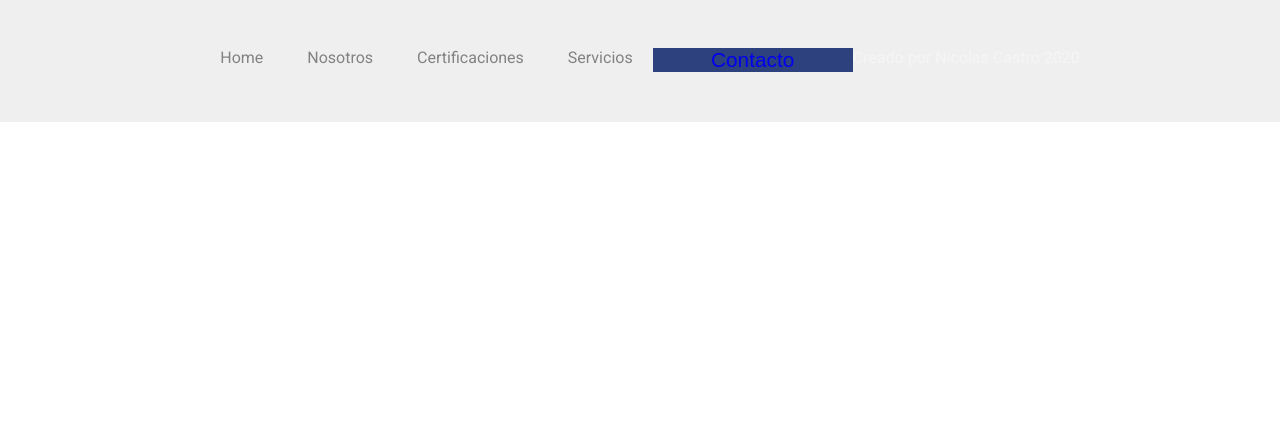
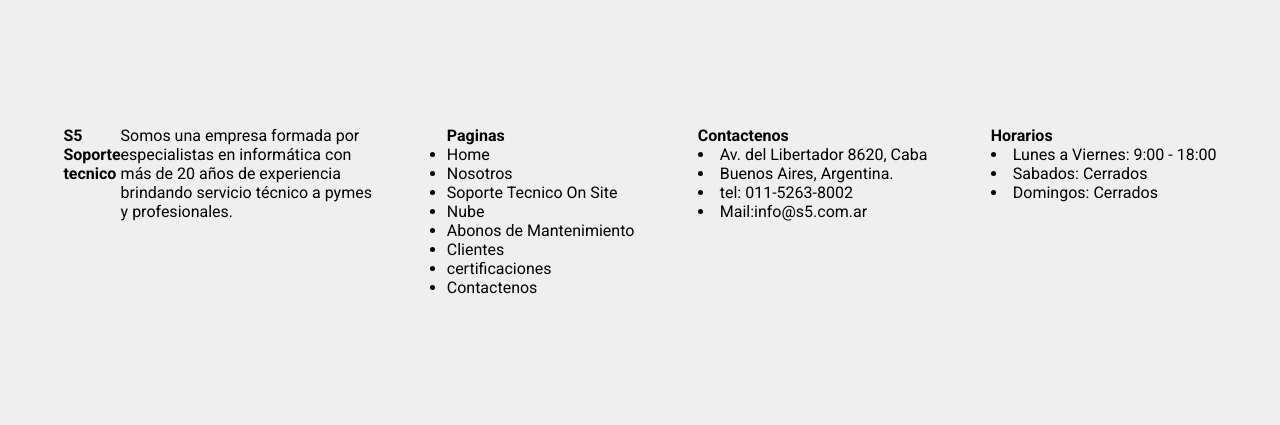
Before and after one commit to nicolas-castro97/s5-proyecto, a website: page index.html in a window 1280 px wide. Shown: the part 3288-3713 px from the top of the page. Before the commit the page ends 3410 px from the top, so only its background shows below. Drawn offline with Linux system fonts and the light colour scheme.

Commit message:
footer por la mitad

```diff
--- a/index.html
+++ b/index.html
@@ -220,14 +220,47 @@
 
 
     <footer>
-        <ul class="footerNav">
+        <div class="contenedor">
+            <div class="columna1">
+                <h4>S5 Soporte tecnico</h4><br><br>
+                <p>Somos una empresa formada por especialistas en informática con más de 20 años de experiencia
+                    brindando servicio técnico a pymes y profesionales.</p>
+            </div>
+            <div class="columna2">
+                <h4>Paginas</h4>
+                <ul>
+                    <li><a>Home</a></li>
+                    <li><a>Nosotros</a></li>
+                    <li><a>Soporte Tecnico On Site</a></li>
+                    <li><a>Nube</a></li>
+                    <li><a>Abonos de Mantenimiento</a></li>
+                    <li><a>Clientes</a></li>
+                    <li><a>certificaciones</a></li>
+                    <li><a>Contactenos</a></li>
+                </ul>
+            </div>
+            <div class="columna3">
+                <h4>Contactenos</h4>
+                <li>Av. del Libertador 8620, Caba</li>
+                <li>Buenos Aires, Argentina.</li>
+                <li>tel: 011-5263-8002</li>
+                <li>Mail:<a>info@s5.com.ar</a></li>
+            </div>
+            <div class="columna4">
+                <h4>Horarios</h4>
+                <li>Lunes a Viernes: 9:00 - 18:00</li>
+                <li>Sabados: Cerrados</li>
+                <li>Domingos: Cerrados</li>
+            </div>
+        </div>
+        <!-- <ul class="footerNav">
             <li><a href="#">Home</a></li>
             <li><a href="nosotros.html">Nosotros</a></li>
             <li><a href="nosotros.html">Certificaciones</a></li>
             <li><a href="servicios.html">Servicios</a></li>
         </ul>
         <button class="boton-nav"><a href="contacto.html">Contacto</a></button>
-        <p>Creado por Nicolas Castro 2020</p>
+        <p>Creado por Nicolas Castro 2020</p> -->
     </footer>
 </body>
 
--- a/scss/styles.scss
+++ b/scss/styles.scss
@@ -532,31 +532,58 @@ nav {
 /*-----------------------------------*/
 /*---------FOOTER----------*/
 /*-----------------------------------*/
-footer {
-    display: flex;
-    background-color: #efefef;
-    padding: 50px;
-    font-size: 1rem;
-    justify-content: center;
+// footer {
+//     display: flex;
+//     background-color: #efefef;
+//     padding: 50px;
+//     font-size: 1rem;
+//     justify-content: center;
 
 
-  li {
-    list-style: none;
-    display: inline-block;
-    margin:0  20px;
+//   li {
+//     list-style: none;
+//     display: inline-block;
+//     margin:0  20px;
 
-    a {
-       text-decoration: none;
-       color: #828282;
-    }
+//     a {
+//        text-decoration: none;
+//        color: #828282;
+//     }
 
 
-  }
-  p {
+//   }
+//   p {
 
-    color: whitesmoke;
-    justify-content: center;
-    align-items:center;
- }
+//     color: whitesmoke;
+//     justify-content: center;
+//     align-items:center;
+//  }
 
- }
+//  }
+
+footer {
+    background-color: #efefef;
+
+    .contenedor {
+        padding: 10% 0 ;
+        display: flex;
+        flex-wrap: wrap;
+        justify-content: space-evenly;
+
+       .columna1 {
+           display: flex;
+           width: 25%;
+
+       }
+       .columna2 {
+        display: flex;
+        flex-direction: column;
+
+       }
+
+       .columna3 {
+        display: flex;
+        flex-direction: column;
+       }
+    }
+}
```
Also changed, not shown: css/estilos.css.
